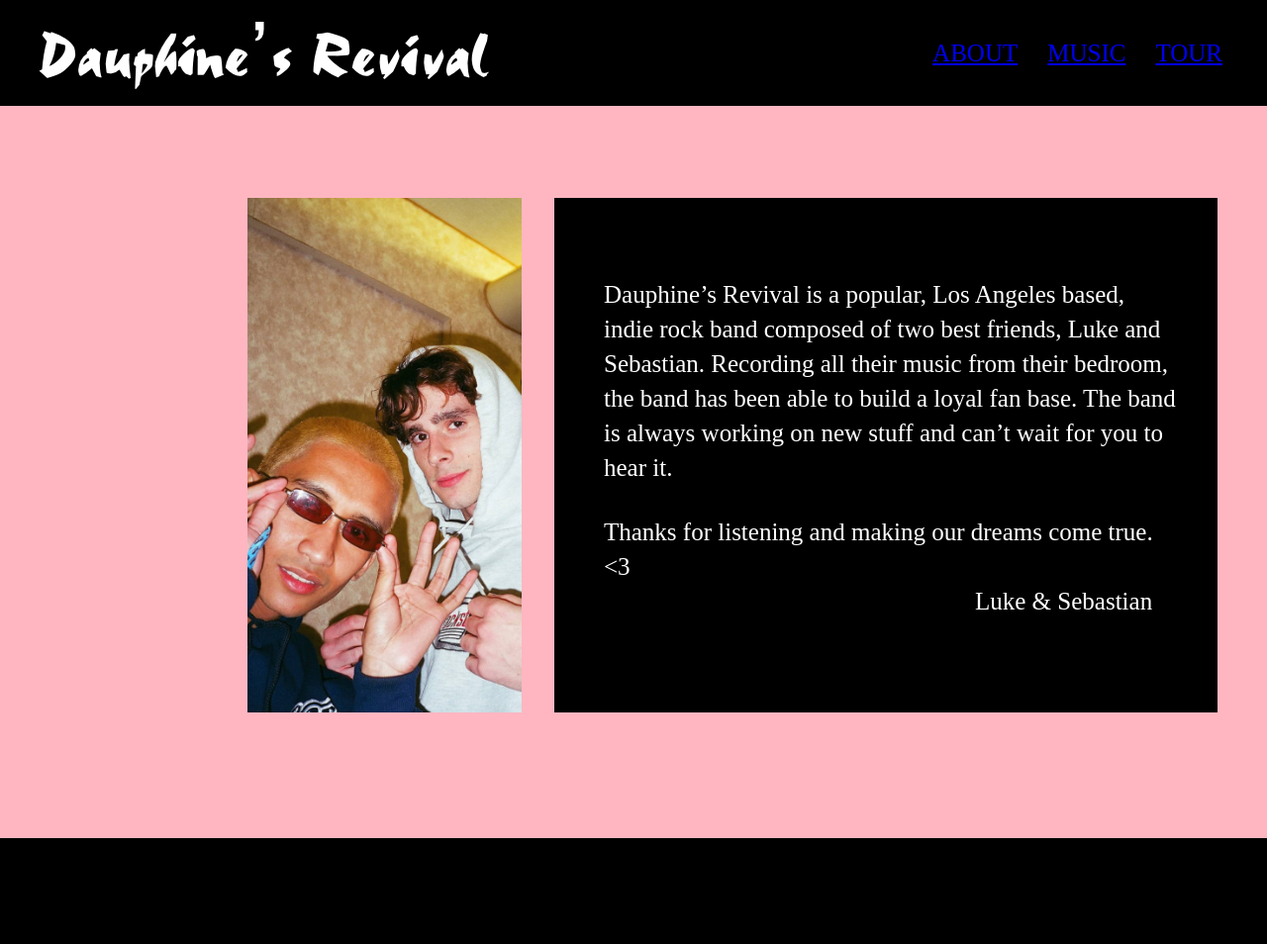
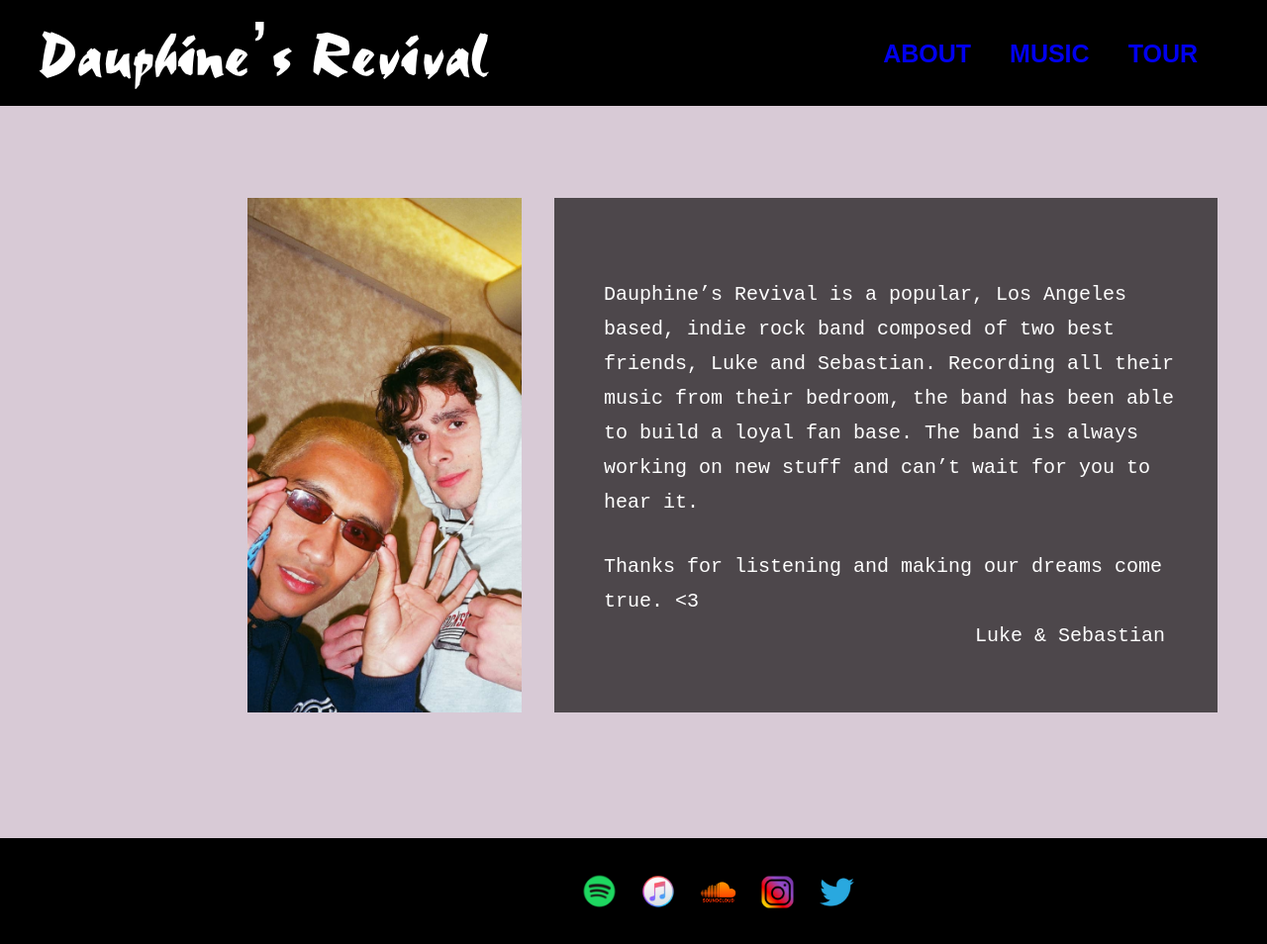
Before and after one commit to YusufMonawer11/avt217, a plain HTML site: page p1/about/index.html in a window 1280 px wide. Shown: the whole page at 99% size. Drawn offline with Linux system fonts and the light colour scheme; a web font is replaced by a local one.

Commit message:
final project

```diff
--- a/p1/about/index.html
+++ b/p1/about/index.html
@@ -3,21 +3,21 @@
   <head>
     <meta charset="utf-8">
     <title>Dauphine's Revival</title>
+    <link rel="stylesheet" href="https://use.typekit.net/sry5qhe.css">
     <link rel="stylesheet" href="../css/main.css">
   </head>
   <body>
     <header>
     <nav>
+        <a href="../index.html">
         <div class="logo"><img src="../images/logo4.png" alt="Logo">
+        </a>
         </div>
       </nav>
       <nav>
-    <div class="navigation">
-        <ul>
           <div class="tour"><li><a href="../tour/index.html">TOUR</li></div>
           <div class="music"><li><a href="../music/index.html">MUSIC</li></div>
           <div class="about"><li><a href="../about/index.html">ABOUT</a></li></div>
-        </ul>
     </div>
       </nav>
     </header>
@@ -32,6 +32,30 @@
  </div>
   </body>
     <footer>
-
+      <div class="spotify">
+        <div class="spotifypic">
+          <img src="../images/Spotifypic.png" alt="spotify">
+        </div>
+      </div>
+      <div class="applemusic">
+      <div class="applepic">
+        <img src="../images/Applepic.png" alt="apple">
+      </div>
+    </div>
+      <div class="soundcloud">
+        <div class="soundcloudpic">
+          <img src="../images/Soundcloudpic.png" alt="soundcloud">
+        </div>
+      </div>
+      <div class="instagram">
+        <div class="instagrampic">
+          <img src="../images/Instagrampic.png" alt="insta">
+        </div>
+      </div>
+      <div class="twitter">
+        <div class="twitterpic">
+          <img src="../images/Twitterpic.png" alt="twitter">
+        </div>
+      </div>
     </footer>
 </html>
--- a/p1/css/main.css
+++ b/p1/css/main.css
@@ -7,6 +7,10 @@
 body {
   margin:0;
 }
+a {
+  text-decoration: none;
+}
+a:visited { text-decoration: none; color:white; }
 header {
   background-color: black;
   height: 107px;
@@ -25,23 +29,101 @@ footer {
   font-size: 25px;
   float: right;
   margin-top: 40px;
-  margin-right: 30px;
+  margin-right: 5px;
+  font-family: futura-pt-bold,sans-serif;
+  font-weight: 700;
+  font-style: normal;
 }
 .music {
   font-size: 25px;
   float: right;
   margin-top: 40px;
-  margin-right: 30px;
+  margin-right: 5px;
+  font-family: futura-pt-bold,sans-serif;
+  font-weight: 700;
+  font-style: normal;
 }
 .tour {
   font-size: 25px;
   float: right;
   margin-top: 40px;
-  margin-right: 45px;
+  margin-right: 70px;
+  font-family: futura-pt-bold,sans-serif;
+  font-weight: 700;
+  font-style: normal;
 }
-.homepic{
+.homebody {
   size: 100vh;
+  background-color: black;
 }
+.homeimage{
+  width: 100%;
+  height: 880px;
+  object-fit: cover;
+}
+.spotify {
+  width: 50px;
+  height: 50px;
+  background-color: red;
+  position: relative;
+  top: 29px;
+  left: 580px;
+}
+.applemusic {
+  width: 50px;
+  height: 50px;
+  background-color: red;
+  position: relative;
+  top: -21px;
+  left: 640px;
+}
+.soundcloud {
+  width: 50px;
+  height: 50px;
+  background-color: red;
+  position: relative;
+  top: -71px;
+  left: 700px;
+}
+.instagram {
+  width: 50px;
+  height: 50px;
+  background-color: red;
+  position: relative;
+  top: -121px;
+  left: 760px;
+}
+.twitter {
+  width: 50px;
+  height: 50px;
+  background-color: red;
+  position: relative;
+  top: -171px;
+  left: 820px;
+}
+
+.spotifypic {
+  width: 50px;
+  height: 50px;
+}
+.applepic {
+  width: 50px;
+  height: 50px;
+}
+.soundcloudpic {
+  width: 50px;
+  height: 50px;
+}
+.instagrampic {
+  width: 50px;
+  height: 50px;
+}
+.twitterpic {
+  width: 50px;
+  height: 50px;
+}
+
+
 .aboutpicture {
   position: absolute;
   top: 200px;
@@ -49,18 +131,18 @@ footer {
 }
 
 .text {
-  background-color: black;
+  background-color: #4D474B;
   color: white;
   width: 670px;
   height: 520px;
-  font-size: 25px;
+  font-size: 20px;
   position: absolute;
   left: 560px;
   top: 200px;
 }
 .middle {
   height: 740px;
-  background-color: lightpink;
+  background-color: #D8CAD6;
 }
 .p1 {
   width: 580px;
@@ -68,6 +150,9 @@ footer {
   margin-top: 80px;
   margin-left: 50px;
   float: left;
+  font-family: source-code-pro, monospace;
+  font-weight: 300;
+  font-style: normal;
 }
 .p2 {
   width: 580px;
@@ -75,16 +160,22 @@ footer {
   margin-top: 30px;
   margin-left: 50px;
   float: left;
+  font-family: source-code-pro, monospace;
+  font-weight: 300;
+  font-style: normal;
 }
 .p3 {
   width: 200px;
   line-height: 35px;
   float: left;
   margin-left: 425px;
+  font-family: source-code-pro, monospace;
+  font-weight: 300;
+  font-style: normal;
 }
 .middle2 {
   height: 5700px;
-  background-color: lightyellow;
+  background-color: #EFEBC5;
 }
 .wave {
   float: left;
@@ -96,6 +187,9 @@ footer {
   float: left;
   margin-top: 20px;
   margin-left: 350px;
+  font-family: source-code-pro, monospace;
+  font-weight: 300;
+  font-style: normal;
 }
 .wavetracklist {
   float: left;
@@ -103,6 +197,9 @@ footer {
   margin-left: 240px;
   line-height: 50px;
   font-size: 25px;
+  font-family: source-code-pro, monospace;
+  font-weight: 300;
+  font-style: normal;
 }
 .bloom {
   float: left;
@@ -114,6 +211,9 @@ footer {
   float: left;
   margin-top: 20px;
   margin-left: 350px;
+  font-family: source-code-pro, monospace;
+  font-weight: 300;
+  font-style: normal;
 }
 .bloomtracklist {
   float: left;
@@ -121,6 +221,9 @@ footer {
   margin-left: 240px;
   line-height: 50px;
   font-size: 25px;
+  font-family: source-code-pro, monospace;
+  font-weight: 300;
+  font-style: normal;
 }
 .fling {
   float: left;
@@ -132,6 +235,9 @@ footer {
   float: left;
   margin-top: 20px;
   margin-left: 350px;
+  font-family: source-code-pro, monospace;
+  font-weight: 300;
+  font-style: normal;
 }
 .flingtracklist {
   float: left;
@@ -139,6 +245,9 @@ footer {
   margin-left: 260px;
   line-height: 50px;
   font-size: 25px;
+  font-family: source-code-pro, monospace;
+  font-weight: 300;
+  font-style: normal;
 }
 .ninety {
   float: left;
@@ -150,6 +259,9 @@ footer {
   float: left;
   margin-top: 20px;
   margin-left: 350px;
+  font-family: source-code-pro, monospace;
+  font-weight: 300;
+  font-style: normal;
 }
 .ninetytracklist {
   float: left;
@@ -157,10 +269,13 @@ footer {
   margin-left: 235px;
   line-height: 50px;
   font-size: 25px;
+  font-family: source-code-pro, monospace;
+  font-weight: 300;
+  font-style: normal;
 }
 .middle3 {
   height: 4000px;
-  background-color: lightblue;
+  background-color: #9EC0D3;
 }
 .upcoming {
   float: left;
@@ -168,7 +283,7 @@ footer {
   margin-top: 100px;
 }
 .dates {
-  background-color: black;
+  background-color: #262F33;
   color: white;
   float: left;
   margin-top: 10px;
@@ -179,9 +294,15 @@ footer {
 }
 .date1 {
   margin-top: 50px;
+  font-family: source-code-pro, monospace;
+  font-weight: 300;
+  font-style: normal;
 }
 
 .date2 {
   margin-top: 100px;
   margin-bottom: 100px;
+  font-family: source-code-pro, monospace;
+  font-weight: 300;
+  font-style: normal;
 }
```
Also changed, not shown: p1/index.html (+32 -9 lines), p1/music/index.html (+30 -7 lines), p1/tour/index.html (+29 -6 lines), p1/images/Applepic.png (added), p1/images/Instagrampic.png (added), p1/images/Soundcloudpic.png (added), p1/images/Spotifypic.png (added), p1/images/Twitterpic.png (added), 1 other file.
